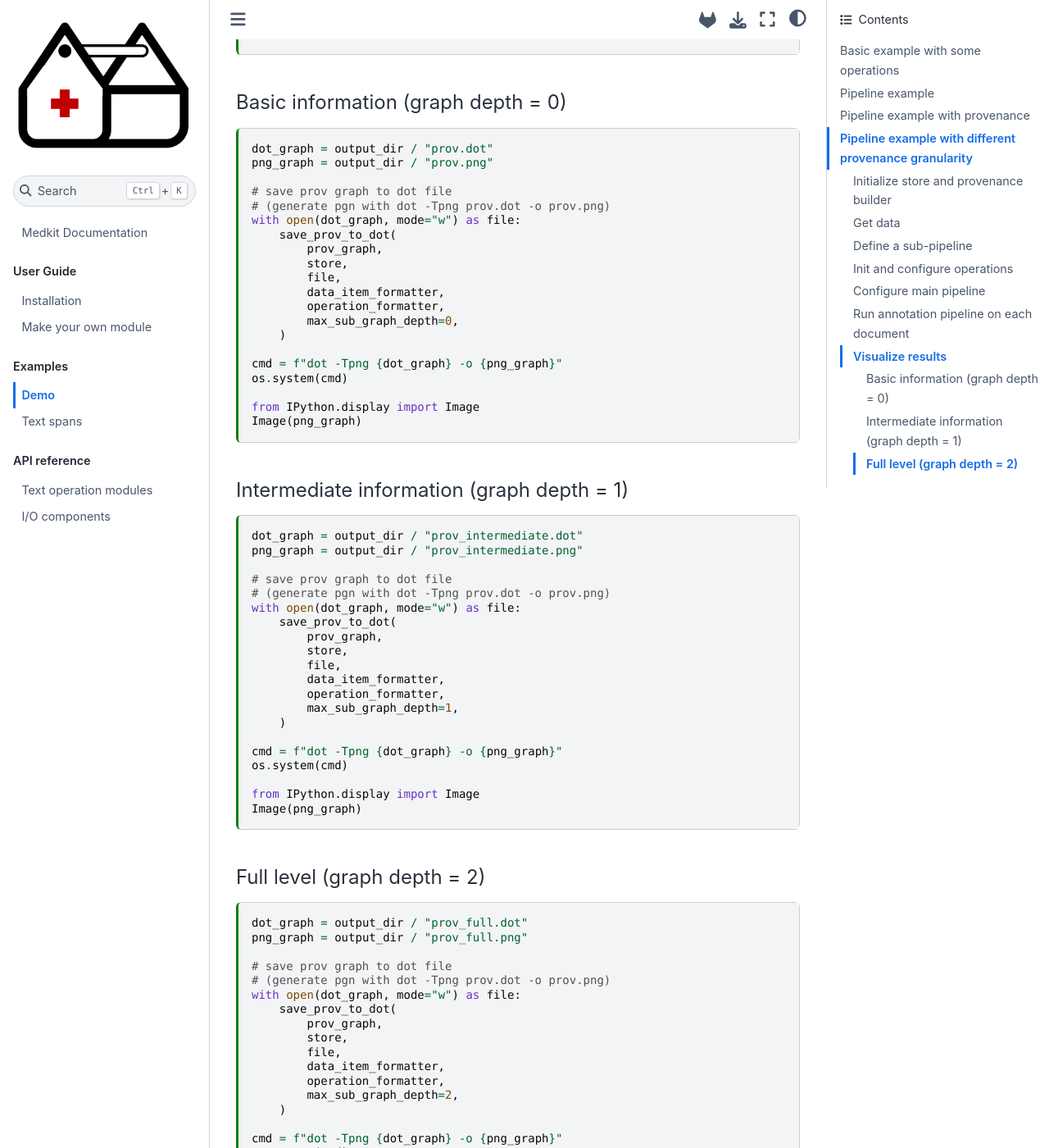
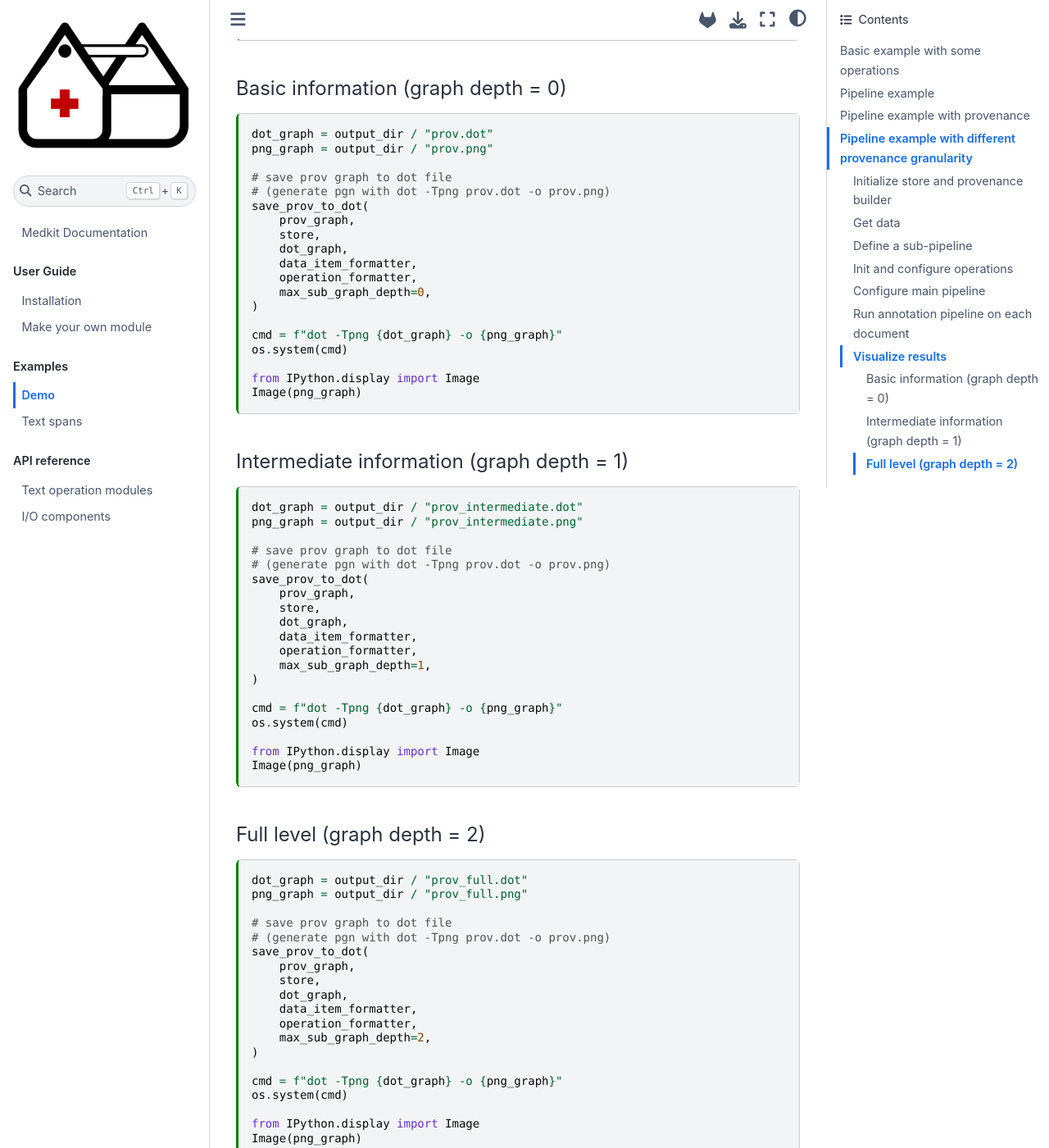
Before and after one commit to TeamHeka/medkit, a Jupyter Book: the page built from docs/examples/demo.md, in a window 1280 px wide and 1400 px high, scrolled down 8396 px. Shown: the whole window at 82% size. Built offline with Jupyter Book 1.0.4 settings and Sphinx 7.4.7 and the Sphinx Book theme 1.1.4, drawn with Linux system fonts in a browser that asks for light colours; pages that are not in the unit, such as notebooks, are missing from menus; some of the changed text lies outside the part shown.

````diff
--- a/docs/examples/demo.md
+++ b/docs/examples/demo.md
@@ -266,16 +266,15 @@ dot_graph = output_dir / "prov.dot"
 
 # save prov graph to dot file
 # (generate pgn with dot -Tpng prov.dot -o prov.png)
-with open(dot_graph, mode="w") as file:
-    save_prov_to_dot(
-        prov_graph,
-        store,
-        file,
-        data_item_formatter=lambda d: d.text
-        if isinstance(d, TextAnnotation)
-        else f"{d.label}:{d.value}",
-        op_formatter=lambda o: o.name,
-    )
+save_prov_to_dot(
+    prov_graph,
+    store,
+    dot_graph,
+    data_item_formatter=lambda d: d.text
+    if isinstance(d, TextAnnotation)
+    else f"{d.label}:{d.value}",
+    op_formatter=lambda o: o.name,
+)
 ```
 
 ```{code-cell} ipython3
@@ -423,15 +422,14 @@ png_graph = output_dir / "prov.png"
 
 # save prov graph to dot file
 # (generate pgn with dot -Tpng prov.dot -o prov.png)
-with open(dot_graph, mode="w") as file:
-    save_prov_to_dot(
-        prov_graph,
-        store,
-        file,
-        data_item_formatter,
-        operation_formatter,
-        max_sub_graph_depth=0,
-    )
+save_prov_to_dot(
+    prov_graph,
+    store,
+    dot_graph,
+    data_item_formatter,
+    operation_formatter,
+    max_sub_graph_depth=0,
+)
 
 cmd = f"dot -Tpng {dot_graph} -o {png_graph}"
 os.system(cmd)
@@ -448,15 +446,14 @@ png_graph = output_dir / "prov_intermediate.png"
 
 # save prov graph to dot file
 # (generate pgn with dot -Tpng prov.dot -o prov.png)
-with open(dot_graph, mode="w") as file:
-    save_prov_to_dot(
-        prov_graph,
-        store,
-        file,
-        data_item_formatter,
-        operation_formatter,
-        max_sub_graph_depth=1,
-    )
+save_prov_to_dot(
+    prov_graph,
+    store,
+    dot_graph,
+    data_item_formatter,
+    operation_formatter,
+    max_sub_graph_depth=1,
+)
 
 cmd = f"dot -Tpng {dot_graph} -o {png_graph}"
 os.system(cmd)
@@ -473,15 +470,14 @@ png_graph = output_dir / "prov_full.png"
 
 # save prov graph to dot file
 # (generate pgn with dot -Tpng prov.dot -o prov.png)
-with open(dot_graph, mode="w") as file:
-    save_prov_to_dot(
-        prov_graph,
-        store,
-        file,
-        data_item_formatter,
-        operation_formatter,
-        max_sub_graph_depth=2,
-    )
+save_prov_to_dot(
+    prov_graph,
+    store,
+    dot_graph,
+    data_item_formatter,
+    operation_formatter,
+    max_sub_graph_depth=2,
+)
 
 cmd = f"dot -Tpng {dot_graph} -o {png_graph}"
 os.system(cmd)
````
Also changed, not shown: 2 other files.
